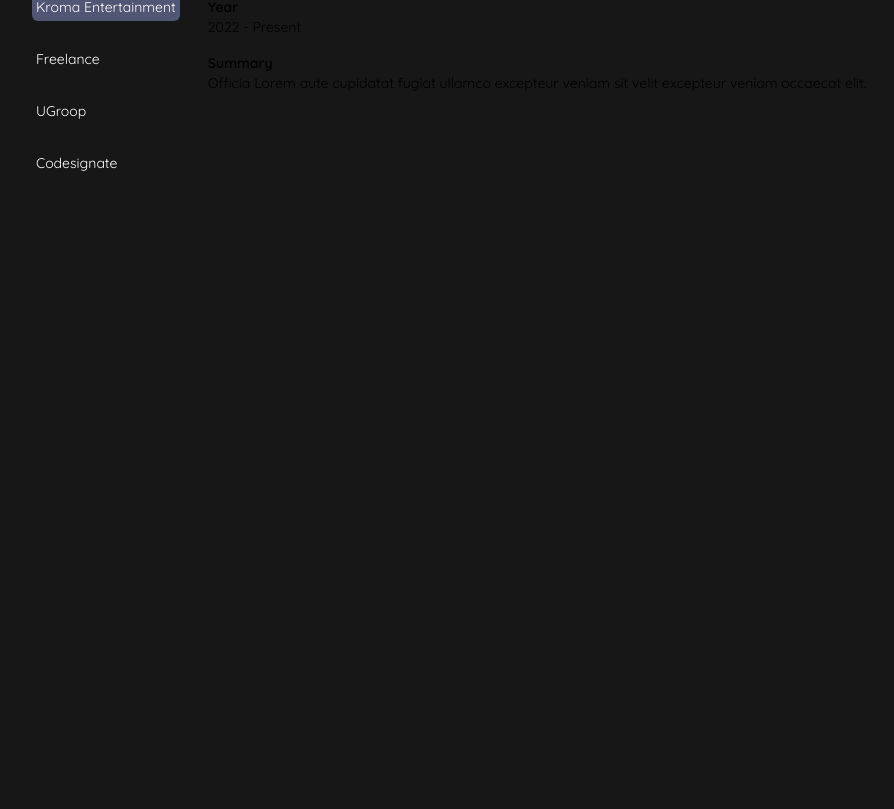
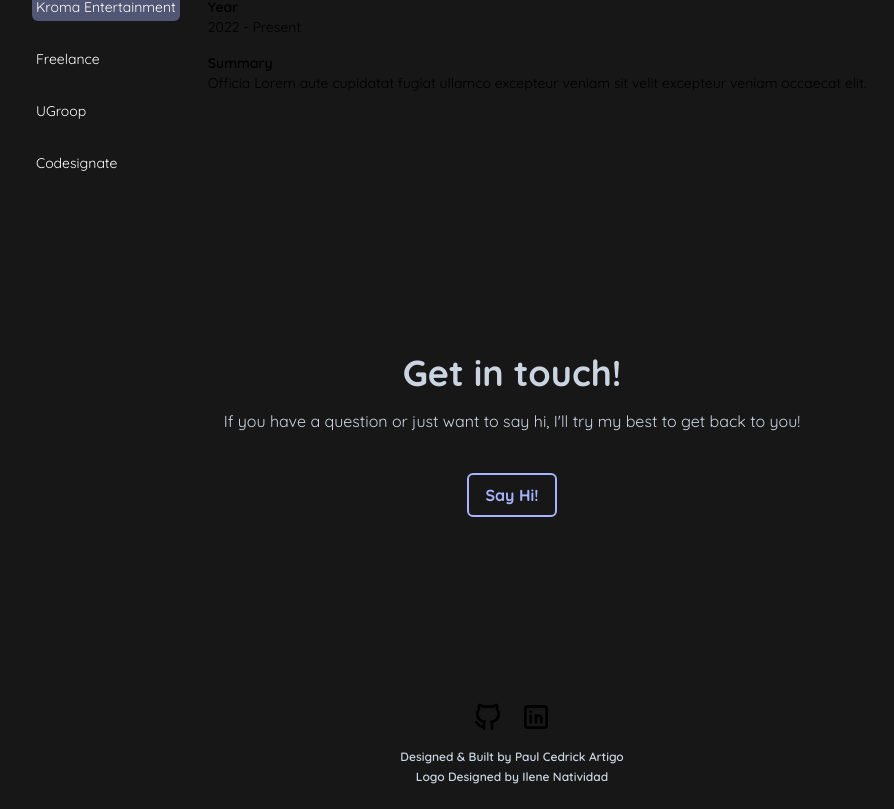
Before and after one commit to paulcedrick/my-personal-website, a Next.js app in the folder website/: page / in a window 1280 px wide. Shown: the part 1743-2552 px from the top of the page, without its empty margins (128-1022 px from the left). Before the commit the page ends 2480 px from the top, so only its background shows below. Built offline with nearby package versions, Linux system fonts and the light colour scheme.

Commit message:
feature: created projects and contact section. i also created footer section.

```diff
--- a/website/app/AboutSection.tsx
+++ b/website/app/AboutSection.tsx
@@ -1,6 +1,6 @@
 export default function AboutSection() {
   return (
-    <div className="w-3/4 mx-auto relative h-screen mt-20">
+    <div className="w-3/4 mx-auto relative min-h-screen mt-20">
       <div className="flex items-center gap-4">
         <h2 className="text-2xl md:text-4xl font-bold text-neutral-200">
           About Me
--- /dev/null
+++ b/website/app/ContactsSection.tsx
@@ -0,0 +1,24 @@
+export default function ContactsSection() {
+  return (
+    <div className="w-3/4 mx-auto relative mt-40 mb-40">
+      <div className="flex items-center justify-center gap-4">
+        <h2 className="text-2xl md:text-4xl font-bold text-slate-300">
+          Get in touch!
+        </h2>
+      </div>
+
+      <div className="mt-4 flex flex-col items-center">
+        <p className="text-slate-300 text-md text-center mb-10">
+          If you have a question or just want to say hi, I'll try my best to get
+          back to you!
+        </p>
+        <a
+          href="#"
+          className="border-2 border-indigo-300 py-2 px-4 rounded-md text-indigo-300 hover:text-neutral-900 hover:bg-indigo-300 font-bold"
+        >
+          Say Hi!
+        </a>
+      </div>
+    </div>
+  );
+}
--- a/website/app/ExperiencesSection.tsx
+++ b/website/app/ExperiencesSection.tsx
@@ -23,10 +23,10 @@ function CustomTab({ children }: { children: React.ReactNode }) {
 
 export default function ExperiencesSection() {
   return (
-    <div className="w-3/4 mx-auto relative h-screen">
+    <div className="w-3/4 mx-auto relative mb-20">
       <div className="flex items-center gap-4 justify-center">
         <div className="w-1/3 h-[0.5px] bg-indigo-300" />
-        <h2 className="text-2xl md:text-4xl font-bold text-neutral-200">
+        <h2 className="text-2xl md:text-4xl font-bold text-slate-300">
           Experiences
         </h2>
         <div className="w-1/3 h-[0.5px] bg-indigo-300" />
--- /dev/null
+++ b/website/app/Footer.tsx
@@ -0,0 +1,36 @@
+import { TbBrandGithub, TbBrandLinkedin } from "react-icons/tb";
+
+export default function Footer() {
+  return (
+    <footer className="min-h-20 flex flex-col items-center justify-center gap-4 py-6">
+      <ul className="flex flex-row gap-4">
+        <li className="cursor-pointer">
+          <a
+            target="_blank"
+            href="https://github.com/paulcedrick"
+            rel="noreferrer"
+          >
+            <TbBrandGithub size="32" className="hover:text-indigo-300" />
+          </a>
+        </li>
+        <li className="cursor-pointer">
+          <a
+            target="_blank"
+            href="https://github.com/paulcedrick"
+            rel="noreferrer"
+          >
+            <TbBrandLinkedin size="32" className="hover:text-indigo-300" />
+          </a>
+        </li>
+      </ul>
+      <div className="text-center">
+        <p className="text-xs text-slate-300 font-semibold mb-1">
+          Designed & Built by Paul Cedrick Artigo
+        </p>
+        <p className="text-xs text-slate-300 font-semibold">
+          Logo Designed by Ilene Natividad
+        </p>
+      </div>
+    </footer>
+  );
+}
--- a/website/app/Header.tsx
+++ b/website/app/Header.tsx
@@ -65,7 +65,7 @@ export default function Header() {
         </ul>
       </nav>
 
-      <NavDrawer open={open} onClose={() => setOpen(false)} />
+      <NavDrawer open={open} />
     </header>
   );
 }
--- /dev/null
+++ b/website/app/ProjectsSection.tsx
@@ -0,0 +1,84 @@
+import { ReactNode } from "react";
+
+function Pill({ children }: { children: ReactNode }) {
+  return (
+    <div className="bg-indigo-200 bg-opacity-30 px-4 py-1 rounded-md text-slate-300 text-sm font-semibold">
+      {children}
+    </div>
+  );
+}
+
+function ProjectCard({
+  title,
+  tags,
+  description,
+}: {
+  title: ReactNode;
+  description: ReactNode;
+  tags?: Array<{ name: string }>;
+}) {
+  return (
+    <div className="flex flex-col gap-4 p-4 border-indigo-800 border-2 border-dashed rounded-sm">
+      <div className="hidden sm:flex items-center justify-center bg-neutral-800 rounded-xl p-4 relative">
+        <svg
+          xmlns="http://www.w3.org/2000/svg"
+          fill="none"
+          viewBox="0 0 24 24"
+          strokeWidth={1.5}
+          stroke="currentColor"
+          className="w-6 h-6"
+        >
+          <path
+            strokeLinecap="round"
+            strokeLinejoin="round"
+            d="M2.25 12.75V12A2.25 2.25 0 014.5 9.75h15A2.25 2.25 0 0121.75 12v.75m-8.69-6.44l-2.12-2.12a1.5 1.5 0 00-1.061-.44H4.5A2.25 2.25 0 002.25 6v12a2.25 2.25 0 002.25 2.25h15A2.25 2.25 0 0021.75 18V9a2.25 2.25 0 00-2.25-2.25h-5.379a1.5 1.5 0 01-1.06-.44z"
+          />
+        </svg>
+      </div>
+      <div className="flex flex-col gap-4">
+        <h3 className="text-xl font-bold text-slate-300">{title}</h3>
+        <p className="text-md text-justify">{description}</p>
+        {tags && (
+          <div className="flex gap-4 flex-wrap">
+            {tags.map((tag, idx) => (
+              <Pill key={`${idx}-${tag.name}`}>{tag.name}</Pill>
+            ))}
+          </div>
+        )}
+      </div>
+    </div>
+  );
+}
+
+export default function ProjectsSection() {
+  return (
+    <div className="w-3/4 mx-auto relative min-h-screen">
+      <div className="flex items-center gap-4">
+        <h2 className="text-2xl md:text-4xl font-bold text-slate-300">
+          Projects
+        </h2>
+        <div className="w-2/3 h-[0.5px] bg-indigo-300" />
+      </div>
+
+      <div className="mt-4 flex flex-col gap-4">
+        <ProjectCard
+          title="Project 1"
+          tags={[{ name: "Tag 1" }, { name: "Tag 2" }, { name: "Tag 3" }]}
+          description="Labore enim duis fugiat cupidatat nostrud pariatur ullamco consectetur ipsum voluptate. Irure dolore id consectetur dolor mollit aliquip elit ullamco aliquip amet. Do culpa laboris exercitation ipsum ad proident elit sunt aute reprehenderit consectetur magna amet fugiat."
+        />
+
+        <ProjectCard
+          title="Project 2"
+          tags={[
+            { name: "Tag 1" },
+            { name: "Tag 2" },
+            { name: "Tag 3" },
+            { name: "Tag 4" },
+            { name: "Tag 5" },
+          ]}
+          description="Labore enim duis fugiat cupidatat nostrud pariatur ullamco consectetur ipsum voluptate. Irure dolore id consectetur dolor mollit aliquip elit ullamco aliquip amet. Do culpa laboris exercitation ipsum ad proident elit sunt aute reprehenderit consectetur magna amet fugiat."
+        />
+      </div>
+    </div>
+  );
+}
--- a/website/app/layout.tsx
+++ b/website/app/layout.tsx
@@ -2,6 +2,7 @@ import "./globals.css";
 import { Quicksand } from "@next/font/google";
 import Header from "./Header";
 import Socials from "./Socials";
+import Footer from "./Footer";
 
 const font = Quicksand({
   subsets: ["latin"],
@@ -23,6 +24,7 @@ export default function RootLayout({
         <Header />
         {children}
         <Socials />
+        <Footer />
       </body>
     </html>
   );
--- a/website/app/page.tsx
+++ b/website/app/page.tsx
@@ -1,6 +1,8 @@
 import AboutSection from "./AboutSection";
+import ContactsSection from "./ContactsSection";
 import ExperiencesSection from "./ExperiencesSection";
 import HeroHeader from "./HeroHeader";
+import ProjectsSection from "./ProjectsSection";
 
 export default function Home() {
   return (
@@ -9,6 +11,8 @@ export default function Home() {
         <HeroHeader />
         <AboutSection />
         <ExperiencesSection />
+        {/* <ProjectsSection /> */}
+        <ContactsSection />
       </div>
     </>
   );
```
